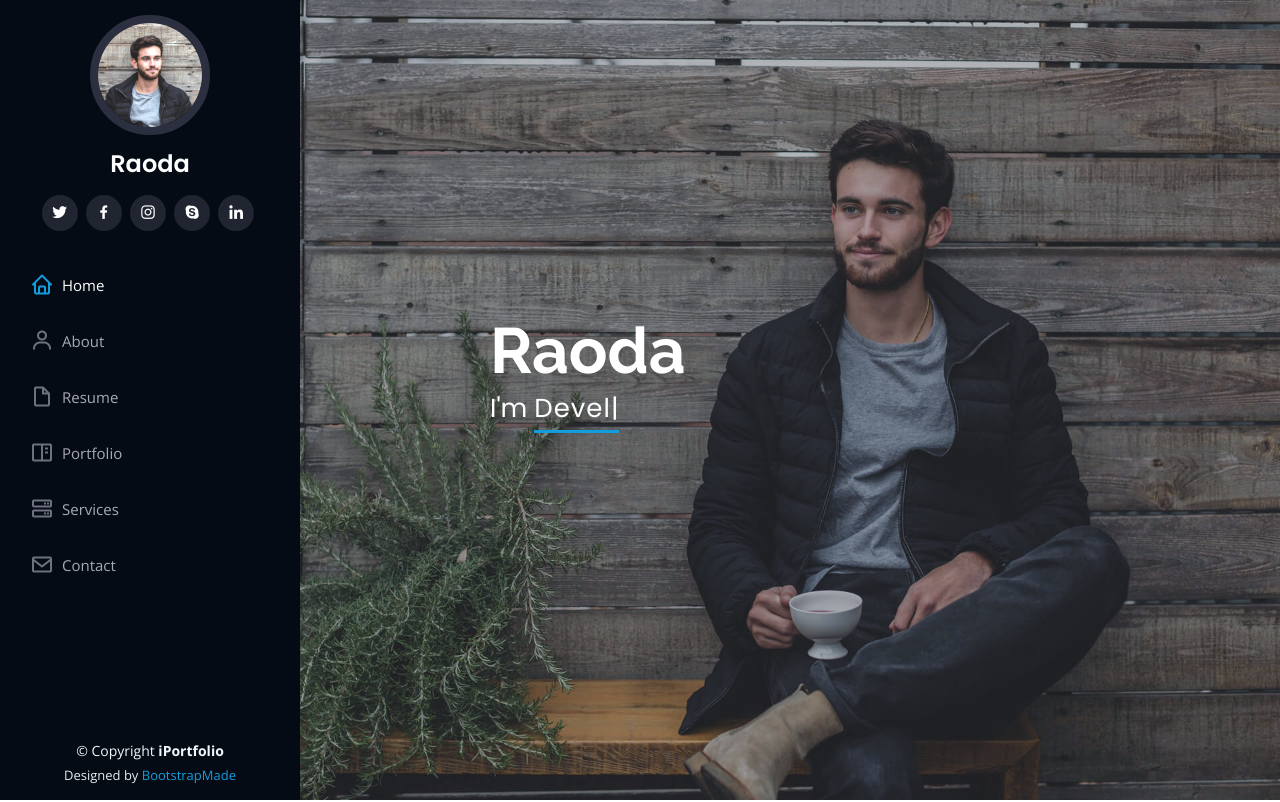
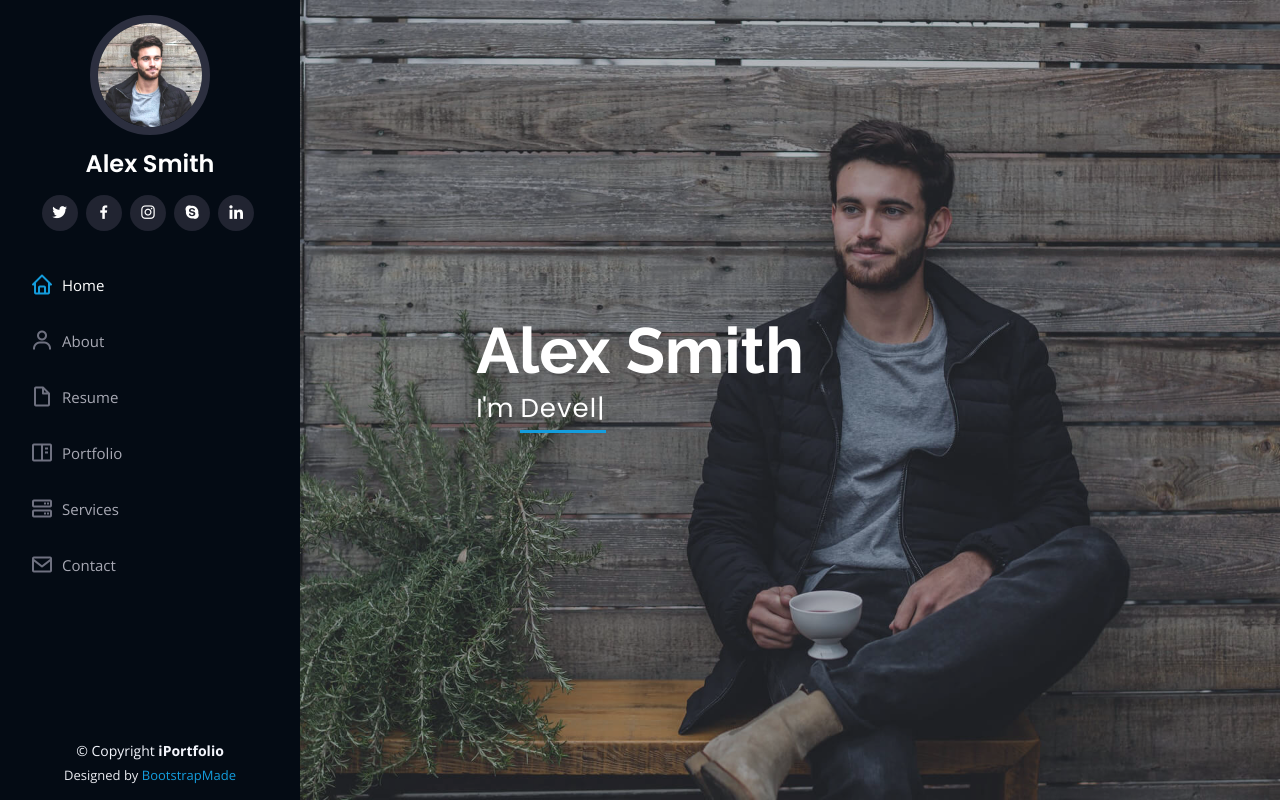
Before and after one commit to raoda12/raoda12.github.io, a plain HTML site: page index.html in a window 1280 px wide. Shown: the top 802 px of the page. Drawn offline with nearby package versions, Linux system fonts and the light colour scheme.

Commit message:
commit pertama

```diff
--- a/index.html
+++ b/index.html
@@ -46,7 +46,7 @@
 
       <div class="profile">
         <img src="assets/img/profile-img.jpg" alt="" class="img-fluid rounded-circle">
-        <h1 class="text-light"><a href="index.html">Raoda</a></h1>
+        <h1 class="text-light"><a href="index.html">Alex Smith</a></h1>
         <div class="social-links mt-3 text-center">
           <a href="#" class="twitter"><i class="bx bxl-twitter"></i></a>
           <a href="#" class="facebook"><i class="bx bxl-facebook"></i></a>
@@ -72,7 +72,7 @@
   <!-- ======= Hero Section ======= -->
   <section id="hero" class="d-flex flex-column justify-content-center align-items-center">
     <div class="hero-container" data-aos="fade-in">
-      <h1>Raoda</h1>
+      <h1>Alex Smith</h1>
       <p>I'm <span class="typed" data-typed-items="Designer, Developer, Freelancer, Photographer"></span></p>
     </div>
   </section><!-- End Hero -->
```
